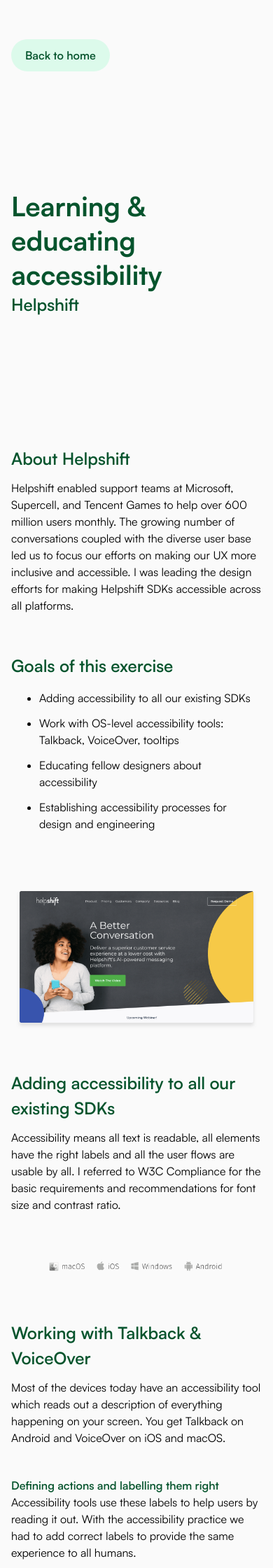
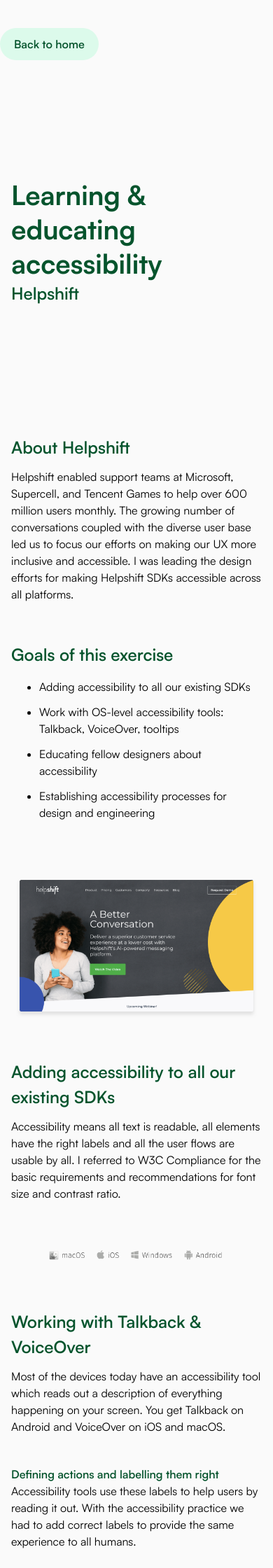
Before and after one commit to artakshar/artakshar.github.io, a Jekyll site: the page built from _posts/2018-08-01-Learning-educating-accessibility.md, in a window 390 px wide. Shown: the top 2240 px of the page at 70% size. Built offline with Jekyll 4.4.1, drawn with Linux system fonts in a browser that asks for light colours.

Commit message:
Responsive support

```diff
--- a/_includes/footer.html
+++ b/_includes/footer.html
@@ -1,12 +1,12 @@
 <footer class="container">
     {% if page.next.url %}
-      <a class="btn-default" href="{{ page.next.url }}"><i class="zmdi zmdi-chevron-left"></i> &nbspPrevious: {{page.next.brand}}</a>
+      <a class="btn-default" href="{{ page.next.url }}">Previous: {{page.next.brand}}</a>
     {% else %}
-      <a class="btn-default" href="/"><i class="zmdi zmdi-chevron-left"></i> &nbspBack to home</a>
+      <a class="btn-default" href="/">Back to home</a>
     {% endif %}
     {% if page.previous.url %}
-      <a class="btn-primary" href="{{ page.previous.url }}">Next: {{page.previous.brand}} &nbsp<i class="zmdi zmdi-chevron-right"></i></a>
+      <a class="btn-primary" href="{{ page.previous.url }}">Next: {{page.previous.brand}}</a>
     {% else %}
-      <a class="btn-default" href="/"></i> &nbspBack to home &nbsp<i class="zmdi zmdi-chevron-right"></i></a>
+      <a class="btn-default" href="/">Back to home</i></a>
     {% endif %}
 </footer>
--- a/_sass/articles.scss
+++ b/_sass/articles.scss
@@ -62,6 +62,7 @@
     p, b {
       line-height: 1.5em;
       text-align: center;
+      color: $secondary;
     }
 
     img {
--- a/_sass/header.scss
+++ b/_sass/header.scss
@@ -3,6 +3,7 @@
   width: 100%;
   max-width: 1140px;
   justify-content: space-between;
+  align-items: center;
   margin: 0 auto;
 
 
--- a/_sass/landing.scss
+++ b/_sass/landing.scss
@@ -9,12 +9,14 @@
   .container {
     margin-top: 12rem;
     max-width: 794px;
+    width: 100%;
   }
   h1 {
     color: #ffffff;
     margin: 0 0 1rem 0;
   }
   h4 {
+    width: 100%;
     max-width: 640px;
   }
   a {
--- a/_sass/responsive.scss
+++ b/_sass/responsive.scss
@@ -3,14 +3,53 @@
 @media (min-width: 320px) and (max-width: 640px) {
   body {
     margin: 0;
-    padding: 16px;
   }
+
+  #landing-hero {
+    width: 100%;
+    box-sizing: border-box;
+    padding: 0 1.5rem 16rem 1.5rem;
+
+    a {
+      margin: 0;
+      padding: 0;
+    }
+
+    .container {
+      margin-top: 8rem;
+    }
+  }
+
+  #portfolio {
+    padding-left: 1rem;
+    padding-right: 1rem;
+
+   .portfolio-item {
+    padding: 1.5rem;
+   }
+  }
+
+  .blog-grid {
+    grid-template-columns: repeat(1, 1fr);
+    padding: 0;
+  }
+
   .grid-of-two {
     grid-template-columns: 1fr;
   }
 
   img {
     width: 100%;
+  }
+
+  //articles
+  #hero, #content, footer {
+    padding-left: 1rem;
+    padding-right: 1rem;
+  }
+
+  footer {
+    box-sizing: border-box;
   }
 }
 
```
